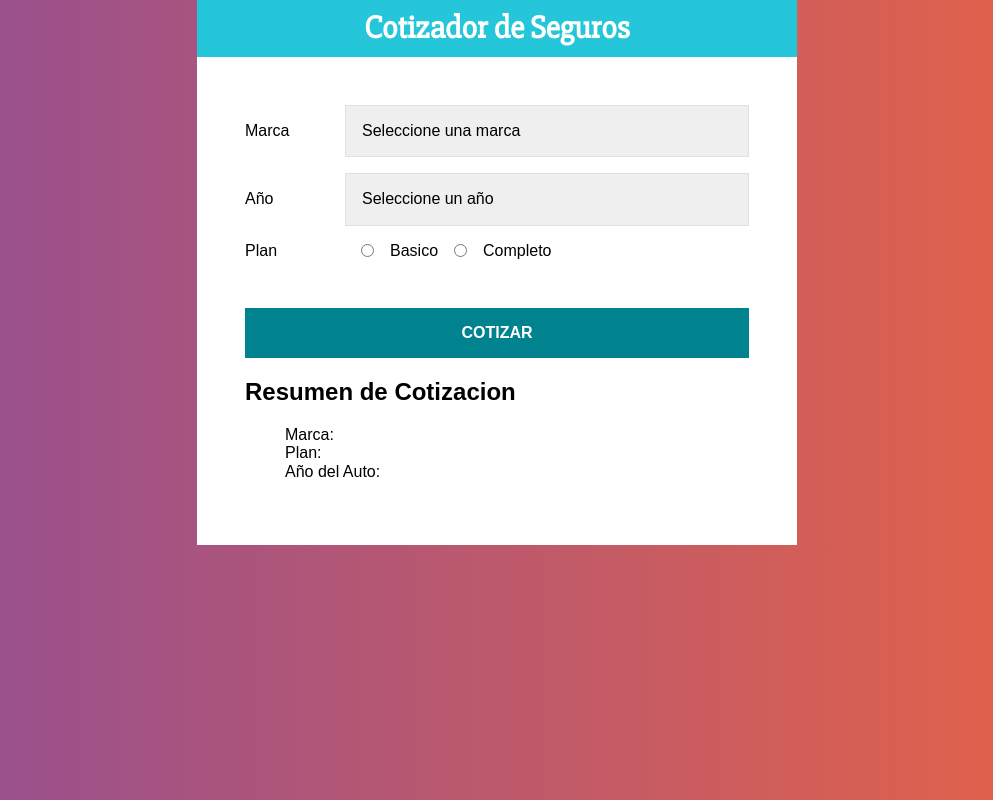
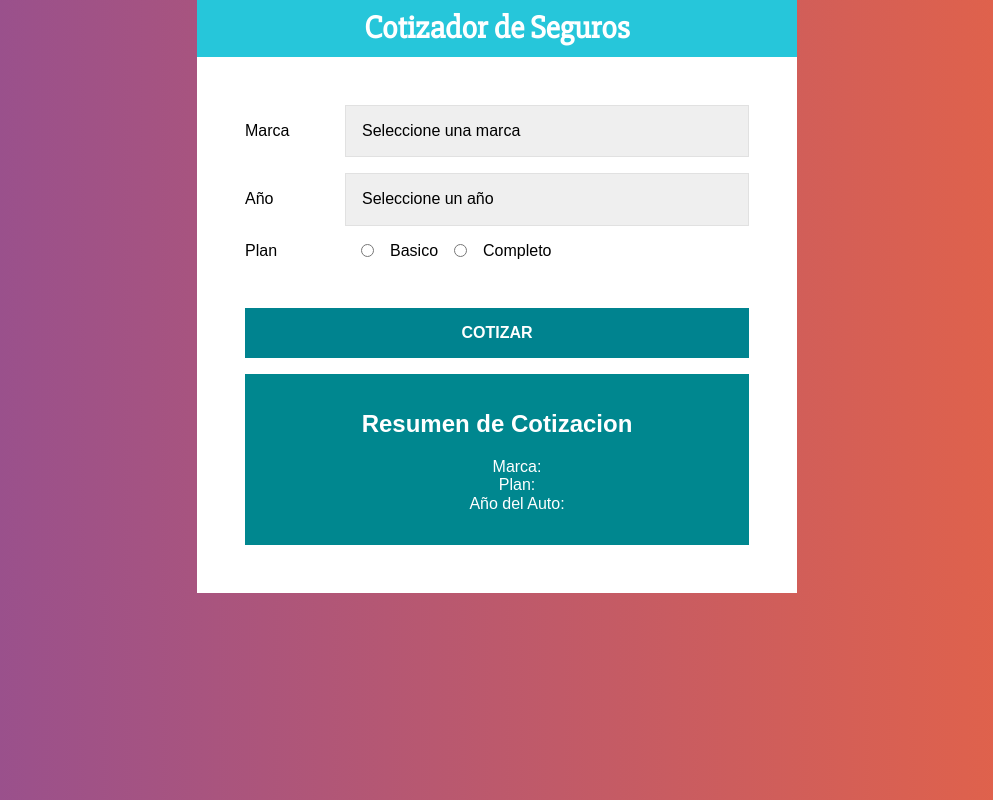
Before and after one commit to oscarjho/cotizador, a React (Create React App) app: page / in a window 1280 px wide. Shown: the whole page, without its empty margins (143-1136 px from the left). Built offline with nearby package versions, Linux system fonts and the light colour scheme.

Commit message:
funcion para primera mayuscula

```diff
--- a/src/components/Resumen.js
+++ b/src/components/Resumen.js
@@ -1,17 +1,28 @@
+import styled from '@emotion/styled';
+import {primerMayuscula} from '../helper';
+
+const ContenedorResumen = styled.div`
+    padding: 1rem;
+    text-align: center;
+    background-color: #00878F;
+    color: #FFF;
+    margin-top: 1rem;
+`;
+
 const Resumen = ({datos}) => {
 
     //extraer datos
     const {marca, year, plan} = datos;
     //if (marca==='' || year === '' || plan === '' ) return null;
     return (
-        <div>
+        <ContenedorResumen>
         <h2>Resumen de Cotizacion</h2>
         <ul>
-            <li>Marca: </li>
-            <li>Plan: </li>
-            <li>Año del Auto: </li>
+            <li>Marca: {primerMayuscula(marca)} </li>
+            <li>Plan: {primerMayuscula(plan)} </li>
+            <li>Año del Auto: {year} </li>
         </ul>
-        </div>
+        </ContenedorResumen>
     );
 }
 
--- a/src/helper.js
+++ b/src/helper.js
@@ -26,3 +26,8 @@ export function calcularMarca(marca) {
 export function obtenerPlan (plan) {
     return (plan === 'basico') ? 1.20 : 1.50;
 }
+
+// Muestra la primera mayuscula
+export function primerMayuscula(texto){
+    return texto.charAt(0).toUpperCase() + texto.slice(1);
+}
```
